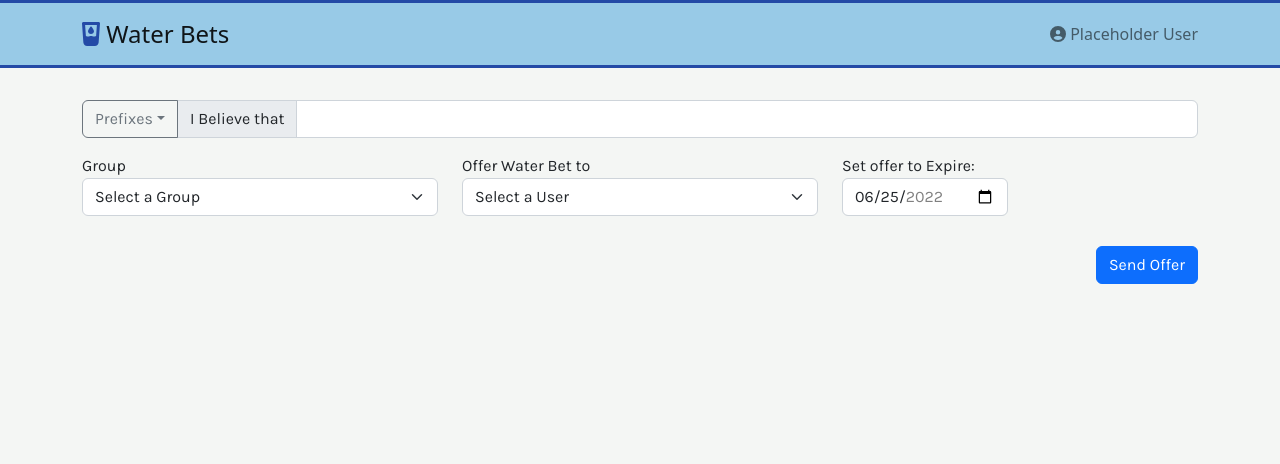
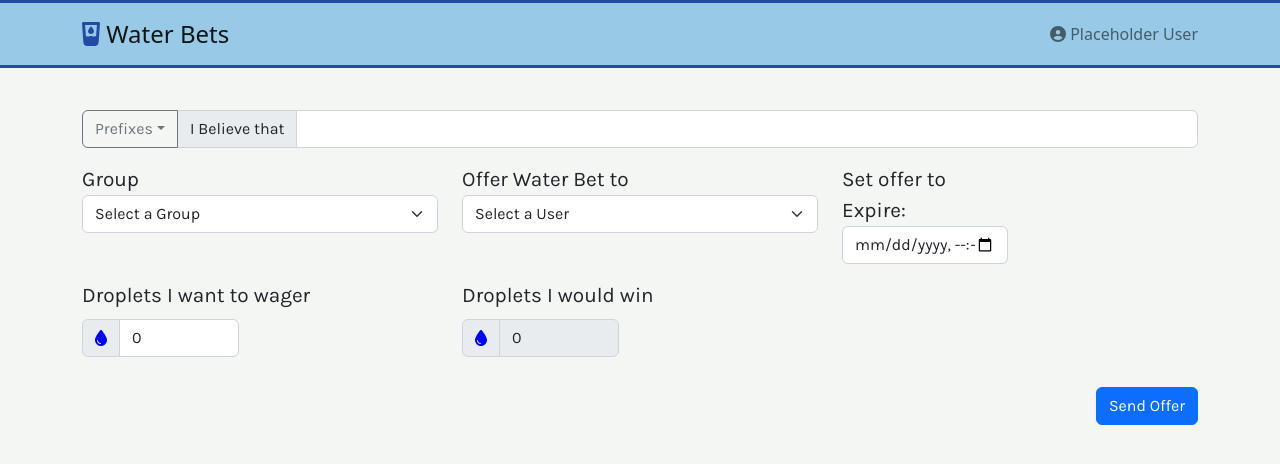
Before and after one commit to bradenborman/water-bets, a React app in the folder water-bets-client/: page /create-water-bet in a window 1280 px wide. Shown: the top 464 px of the page. Built offline with nearby package versions, Linux system fonts and the light colour scheme.

Commit message:
Droplet inputs added with a little validation

```diff
--- a/water-bets-client/src/components/waterbetbuilder/test-data.json
+++ b/water-bets-client/src/components/waterbetbuilder/test-data.json
@@ -6,23 +6,28 @@
     "members": [
       {
         "userId": 1,
-        "userFullName": "Erik Meyer"
+        "userFullName": "Erik Meyer",
+        "totalPoolValue": 1000
       },
       {
         "userId": 2,
-        "userFullName": "Zane Lavy"
+        "userFullName": "Zane Lavy",
+        "totalPoolValue": 1000
       },
       {
         "userId": 3,
-        "userFullName": "Brendan Borman"
+        "userFullName": "Brendan Borman",
+        "totalPoolValue": 1000
       },
       {
         "userId": 4,
-        "userFullName": "Sean Noble"
+        "userFullName": "Sean Noble",
+        "totalPoolValue": 1000
       },
       {
         "userId": 5,
-        "userFullName": "Josh Hughes"
+        "userFullName": "Josh Hughes",
+        "totalPoolValue": 1000
       }
     ]
   },
@@ -33,23 +38,28 @@
     "members": [
       {
         "userId": 1,
-        "userFullName": "Sally Ride"
+        "userFullName": "Sally Ride",
+        "totalPoolValue": 1000
       },
       {
         "userId": 2,
-        "userFullName": "Elane Johnson"
+        "userFullName": "Elane Johnson",
+        "totalPoolValue": 1000
       },
       {
         "userId": 3,
-        "userFullName": "Sam Berry"
+        "userFullName": "Sam Berry",
+        "totalPoolValue": 1000
       },
       {
         "userId": 4,
-        "userFullName": "Sophie Price"
+        "userFullName": "Sophie Price",
+        "totalPoolValue": 1000
       },
       {
         "userId": 5,
-        "userFullName": "Allie Wilder"
+        "userFullName": "Allie Wilder",
+        "totalPoolValue": 1000
       }
     ]
   }
--- a/water-bets-client/src/components/waterbetbuilder/waterBetBuilder.scss
+++ b/water-bets-client/src/components/waterbetbuilder/waterBetBuilder.scss
@@ -1,4 +1,14 @@
 #water-bet-builder {
+  font-size: 1.3em;
+
+  .fa-droplet {
+    color: blue;
+  }
+
+  .wager-input {
+    max-width: 120px;
+  }
+
   .submitCol {
     text-align: right;
     #submitBtn {
--- a/water-bets-client/src/components/waterbetbuilder/waterBetBuilder.tsx
+++ b/water-bets-client/src/components/waterbetbuilder/waterBetBuilder.tsx
@@ -9,8 +9,14 @@ import {
   Col,
   Button
 } from "react-bootstrap";
+import { FontAwesomeIcon } from "@fortawesome/react-fontawesome";
+import {
+  faGlassWaterDroplet,
+  faDroplet
+} from "@fortawesome/free-solid-svg-icons";
 import Group from "../../models/group";
 import UserPreview from "../../models/userPreview";
+import isValidWagerInput from "../../utilities/validWagerEntryUtility";
 
 var data: Group[] = require("./test-data.json");
 
@@ -23,16 +29,22 @@ export const WaterBetBuilder: React.FC<WaterBetBuilderProps> = (
     "I Believe that ",
     "The following team will: ",
     "The following player will: ",
-    "This will happen by the end of the day: ",
-    "This will happen by the end of the week: "
+    "By the end of the day, the following will happen: ",
+    "By the end of the week, the following will happen: "
   ];
 
   const [activePrefix, setActivePrefix] = useState<string>(prefixes[0]);
   const [userDefinedWaterBet, setUserDefinedWaterBet] = useState<string>();
 
   const [groupData, setGroupData] = useState<Group[]>(data);
-  const [selectedGroupId, setSelectedGroupId] = useState<string>();
-  const [selectedUserId, setSelectedUserId] = useState<string>();
+
+  const [selectedGroupId, setSelectedGroupId] = useState<string>(
+    "defaultValue"
+  );
+  const [selectedUserId, setSelectedUserId] = useState<string>("defaultValue");
+
+  const [offerersWagerAmount, setOfferersWagerAmount] = useState<string>("0");
+  const [receiversWagerAmount, setReceiversWagerAmount] = useState<string>("0");
 
   const buildPrefixDropDownItems = (): JSX.Element => {
     const items = prefixes.map((text, index) => (
@@ -58,7 +70,7 @@ export const WaterBetBuilder: React.FC<WaterBetBuilderProps> = (
 
   const buildGroupSelect = (): JSX.Element => {
     const selectOptions = (): JSX.Element[] | JSX.Element | null => {
-      if (groupData != undefined && groupData != null)
+      if (groupData != undefined && groupData != null && selectedGroupId)
         return groupData.map((group, index) => {
           return (
             <option key={index} value={group.groupId.toString()}>
@@ -87,7 +99,11 @@ export const WaterBetBuilder: React.FC<WaterBetBuilderProps> = (
 
   const buildUserSelect = (): JSX.Element => {
     const selectOptions = (): JSX.Element[] | JSX.Element | null => {
-      if (selectedGroupId != undefined && selectedGroupId != null) {
+      if (
+        selectedGroupId != undefined &&
+        selectedGroupId != null &&
+        selectedGroupId != "defaultValue"
+      ) {
         const groupMatch: Group = groupData.find(
           x => x.groupId == Number.parseInt(selectedGroupId)
         );
@@ -108,7 +124,6 @@ export const WaterBetBuilder: React.FC<WaterBetBuilderProps> = (
           setSelectedUserId(e.target.value);
         }}
         value={selectedUserId != undefined ? selectedUserId.toString() : null}
-        defaultValue={"defaultValue"}
       >
         <option value="defaultValue" disabled>
           Select a User
@@ -118,6 +133,32 @@ export const WaterBetBuilder: React.FC<WaterBetBuilderProps> = (
     );
   };
 
+  const handleOfferersWagerChange = (e: any): void => {
+    if (isValidWagerInput(e.target.value)) {
+      setOfferersWagerAmount(e.target.value);
+    }
+  };
+
+  const handleRecieversWagerChange = (e: any): void => {
+    if (e.target.length == null) setReceiversWagerAmount("");
+
+    //Null safe due to disabled on input
+    const groupMatch: Group = groupData.find(
+      x => x.groupId == Number.parseInt(selectedGroupId)
+    );
+    const maxUserHasToWager: Number = groupMatch.members.find(
+      y => y.userId == Number.parseInt(selectedUserId)
+    ).totalPoolValue;
+
+    //Valid chars && user has at least that much
+    if (
+      isValidWagerInput(e.target.value) &&
+      maxUserHasToWager >= Number.parseInt(e.target.value)
+    ) {
+      setReceiversWagerAmount(e.target.value);
+    }
+  };
+
   const handleSubmit = (e: any): void => {
     e.preventDefault();
   };
@@ -125,9 +166,9 @@ export const WaterBetBuilder: React.FC<WaterBetBuilderProps> = (
   return (
     <Page id="water-bet-builder" topPadding={true}>
       <Form onSubmit={handleSubmit}>
-        <Row>
+        <Row className="mt-3">
           <Col>
-            <InputGroup className="mb-3">
+            <InputGroup>
               {buildPrefixDropDownItems()}
               <InputGroup.Text id="basic-addon2">
                 {activePrefix}
@@ -143,7 +184,7 @@ export const WaterBetBuilder: React.FC<WaterBetBuilderProps> = (
             </InputGroup>
           </Col>
         </Row>
-        <Row>
+        <Row className="mt-3">
           <Col md={4}>
             Group
             {buildGroupSelect()}
@@ -155,14 +196,45 @@ export const WaterBetBuilder: React.FC<WaterBetBuilderProps> = (
           <Col md={2}>
             Set offer to Expire:{" "}
             <Form.Control
-              type="date"
-              id="start"
-              name="trip-start"
-              value="2022-06-25"
-              min="2022-06-23"
-              max="2022-12-31"
+              type="datetime-local"
+              id="expirationDatetime"
               onChange={e => {}}
             ></Form.Control>
+          </Col>
+        </Row>
+        <Row className="mt-3">
+          <Col md={4}>
+            <Form.Label>Droplets I want to wager</Form.Label>
+            <InputGroup>
+              <InputGroup.Text id="my-wager">
+                <FontAwesomeIcon className="fa-droplet" icon={faDroplet} />
+              </InputGroup.Text>
+              <Form.Control
+                className="wager-input"
+                type="text"
+                value={offerersWagerAmount}
+                onChange={handleOfferersWagerChange}
+                aria-label="Droplets I want to wager"
+                aria-describedby="my-wager"
+              />
+            </InputGroup>
+          </Col>
+          <Col md={4}>
+            <Form.Label>Droplets I would win</Form.Label>
+            <InputGroup>
+              <InputGroup.Text id="their-wager">
+                <FontAwesomeIcon className="fa-droplet" icon={faDroplet} />
+              </InputGroup.Text>
+              <Form.Control
+                className="wager-input"
+                type="text"
+                disabled={!(Number.parseInt(selectedUserId) > 0)}
+                value={receiversWagerAmount}
+                onChange={handleRecieversWagerChange}
+                aria-label="Droplets I would win"
+                aria-describedby="their-wager"
+              />
+            </InputGroup>
           </Col>
         </Row>
         <Row>
--- /dev/null
+++ b/water-bets-client/src/utilities/validWagerEntryUtility.ts
@@ -0,0 +1,8 @@
+const isValidWagerInput = (input: string): boolean => {
+  return (
+    input == "0" ||
+    (new RegExp(/^(|[1-9]\d*)$/).test(input) && input.length <= 4)
+  );
+};
+
+export default isValidWagerInput;
```
